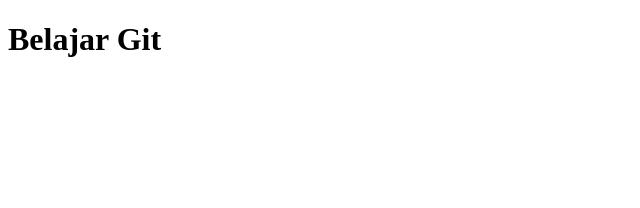
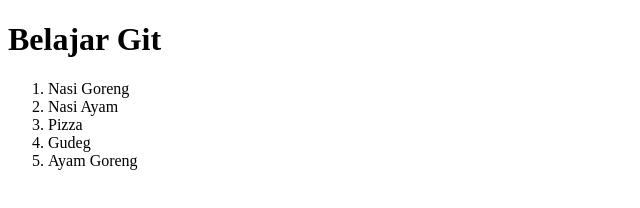
Before and after one commit to Nadim2105/belajar-git, a plain HTML site: page index.html in a window 1280 px wide. Shown: the whole page, without its empty margins (0-640 px from the left). Drawn offline with Linux system fonts and the light colour scheme.

Commit message:
Menambahkan Makanan Kesukaan

```diff
--- a/index.html
+++ b/index.html
@@ -9,5 +9,12 @@
 <body>
     <h1> Belajar Git</h1>
 
+<ol>
+    <li>Nasi Goreng </li>
+    <li>Nasi Ayam </li>
+    <li>Pizza</li>
+    <li>Gudeg</li>
+    <li>Ayam Goreng</li>
+</ol>
 </body>
 </html>
```
